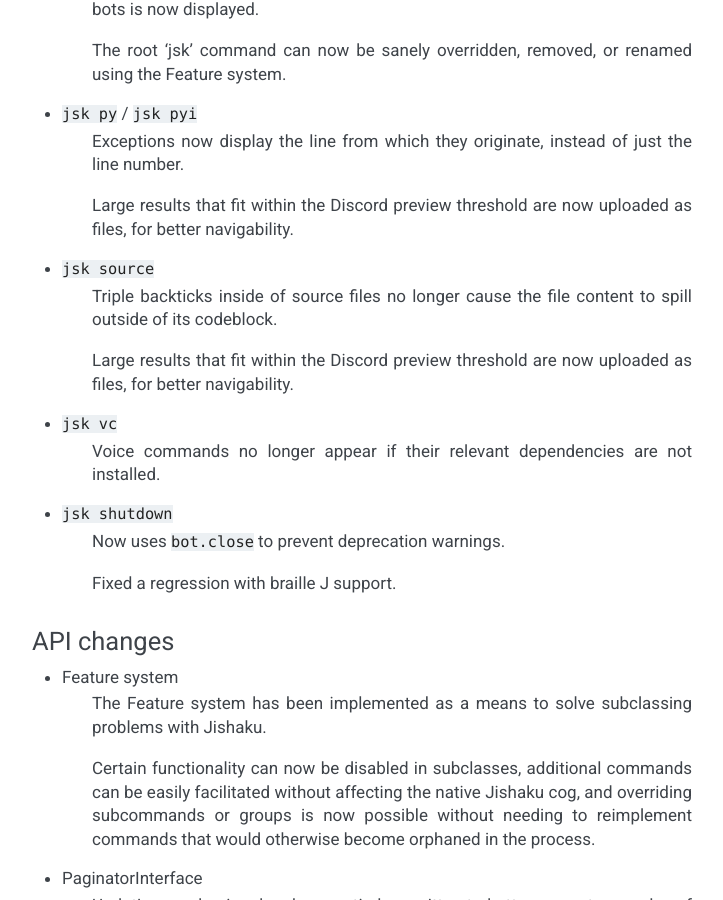
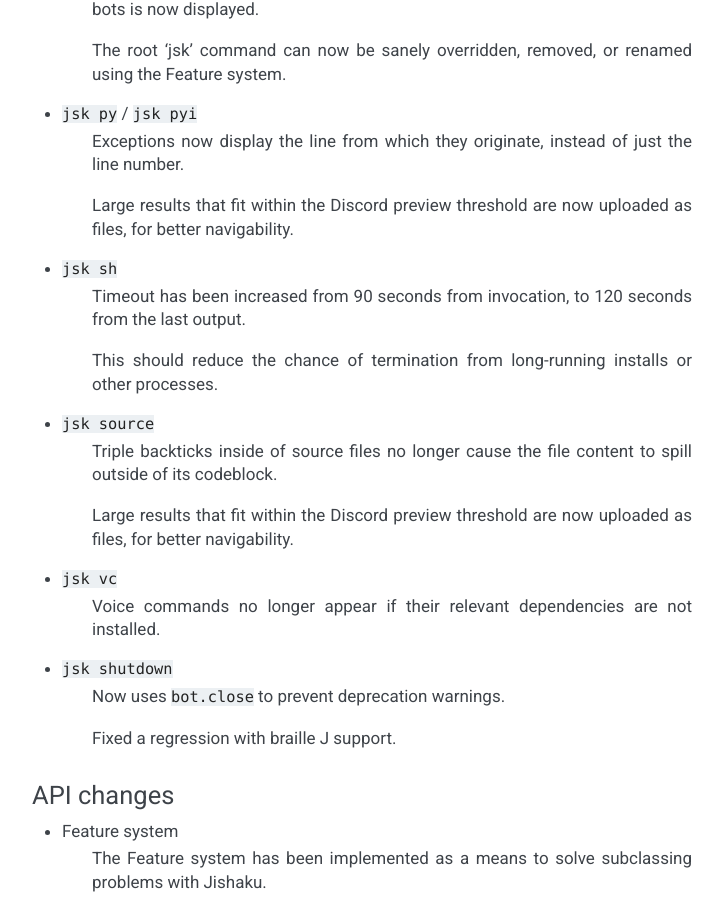
Before and after one commit to Gorialis/jishaku, a Sphinx documentation site: the page built from docs/whatsnew.rst, in a window 1280 px wide and 900 px high, scrolled down 640 px. Shown: the whole window, without its empty margins (388-1111 px from the left). Built offline with Sphinx 7.4.7, drawn with Linux system fonts in a browser that asks for light colours; the version number could not be read and is left out.

Commit message:
Change shell timeout behavior

```diff
--- a/docs/cog.rst
+++ b/docs/cog.rst
@@ -307,6 +307,8 @@
 
     As with any code evaluation, use of this command may freeze your bot or damage your system. Choose what you enter carefully.
 
+    If no output is produced by the command for 120 seconds, a :class:`asyncio.TimeoutException` will be raised and the shell process will be terminated.
+
 
 .. py:function:: jsk [load|reload] [extensions...]
 
--- a/docs/whatsnew.rst
+++ b/docs/whatsnew.rst
@@ -34,6 +34,11 @@
     Large results that fit within the Discord preview threshold are now uploaded as files,
     for better navigability.
 
+- ``jsk sh``
+    Timeout has been increased from 90 seconds from invocation, to 120 seconds from the last output.
+
+    This should reduce the chance of termination from long-running installs or other processes.
+
 - ``jsk source``
     Triple backticks inside of source files no longer cause the file content to spill outside of its codeblock.
 
```
Also changed, not shown: README.md (+3 -0 lines), 1 other file.
